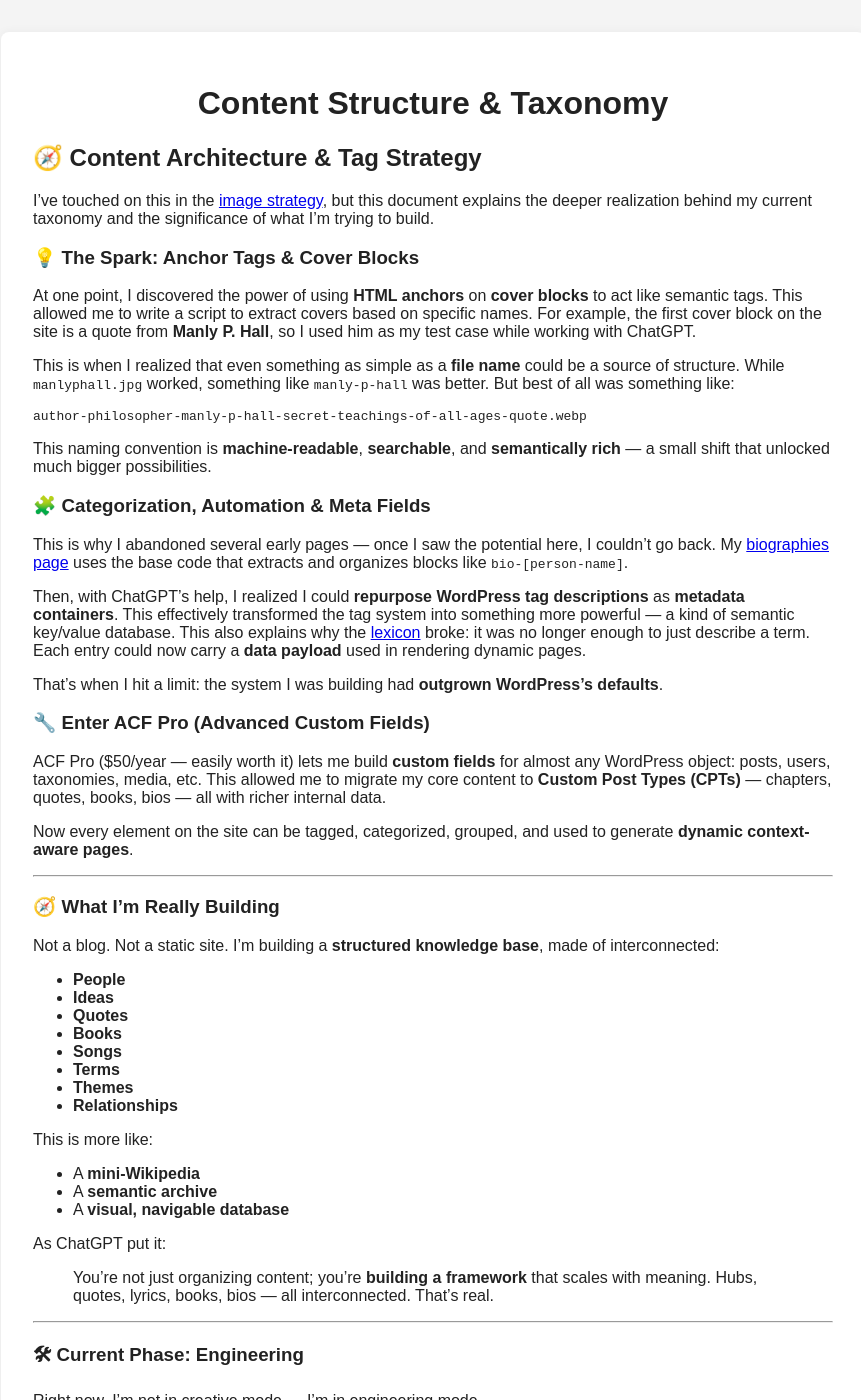
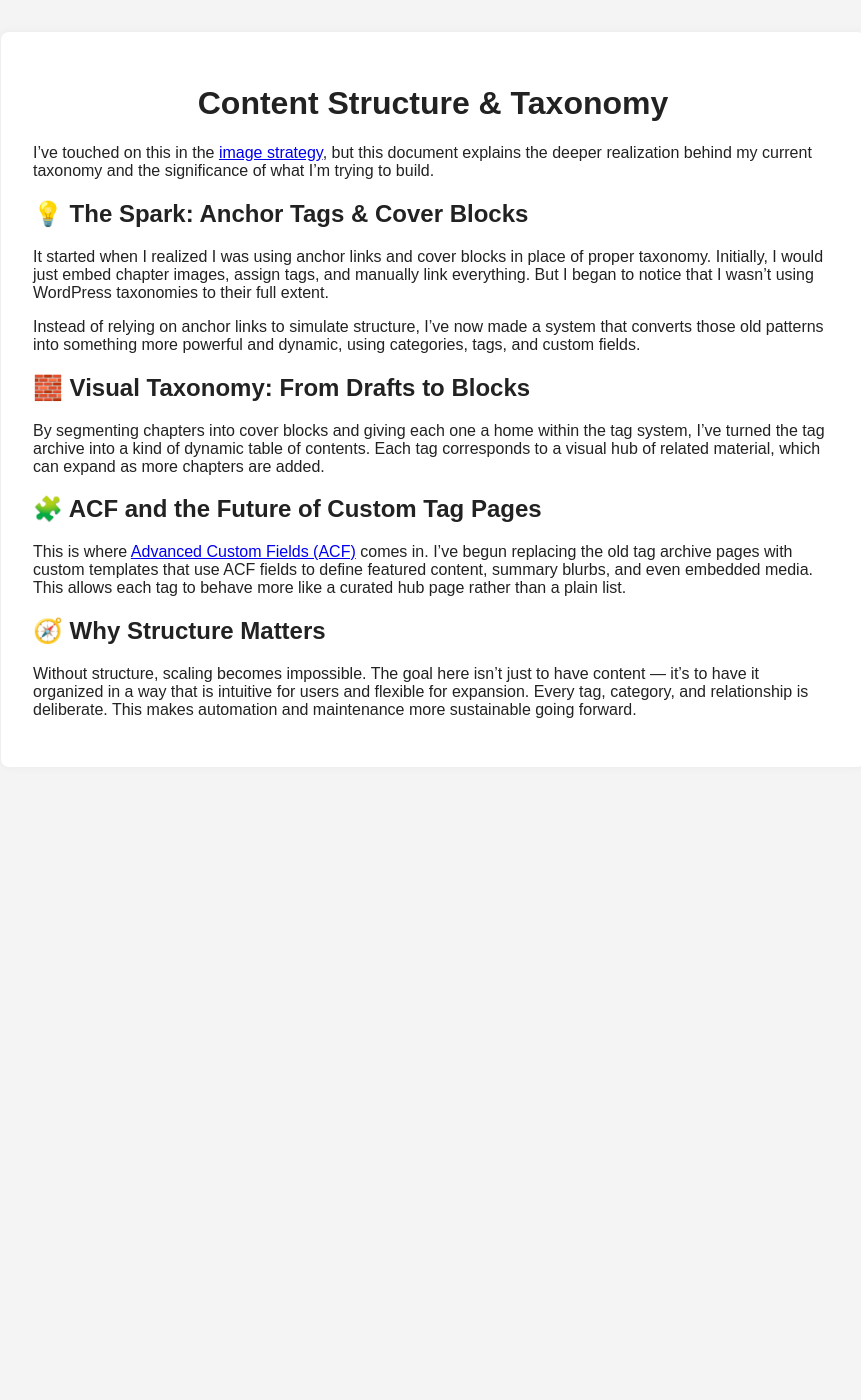
Before and after one commit to stationaryreality/Wordpress-Customization, a Jekyll site: the page built from docs/taxonomy.md, in a window 1280 px wide and 1400 px high. Shown: the whole window, without its empty margins (207-1068 px from the left). Built offline with Jekyll 4.4.1, drawn with Linux system fonts in a browser that asks for light colours; some of the changed text lies outside the part shown.

Commit message:
fixed taxonomy.md

````diff
--- a/docs/taxonomy.md
+++ b/docs/taxonomy.md
@@ -3,114 +3,22 @@ layout: default
 title: Content Structure & Taxonomy
 ---
 
-## 🧭 Content Architecture & Tag Strategy
-
 I’ve touched on this in the [image strategy](/image-strategy), but this document explains the deeper realization behind my current taxonomy and the significance of what I’m trying to build.
 
-### 💡 The Spark: Anchor Tags & Cover Blocks
+## 💡 The Spark: Anchor Tags & Cover Blocks
 
-At one point, I discovered the power of using **HTML anchors** on **cover blocks** to act like semantic tags. This allowed me to write a script to extract covers based on specific names. For example, the first cover block on the site is a quote from **Manly P. Hall**, so I used him as my test case while working with ChatGPT.
+It started when I realized I was using anchor links and cover blocks in place of proper taxonomy. Initially, I would just embed chapter images, assign tags, and manually link everything. But I began to notice that I wasn’t using WordPress taxonomies to their full extent.
 
-This is when I realized that even something as simple as a **file name** could be a source of structure. While `manlyphall.jpg` worked, something like `manly-p-hall` was better. But best of all was something like:
+Instead of relying on anchor links to simulate structure, I’ve now made a system that converts those old patterns into something more powerful and dynamic, using categories, tags, and custom fields.
 
-```
-author-philosopher-manly-p-hall-secret-teachings-of-all-ages-quote.webp
-```
+## 🧱 Visual Taxonomy: From Drafts to Blocks
 
-This naming convention is **machine-readable**, **searchable**, and **semantically rich** — a small shift that unlocked much bigger possibilities.
+By segmenting chapters into cover blocks and giving each one a home within the tag system, I’ve turned the tag archive into a kind of dynamic table of contents. Each tag corresponds to a visual hub of related material, which can expand as more chapters are added.
 
-### 🧩 Categorization, Automation & Meta Fields
+## 🧩 ACF and the Future of Custom Tag Pages
 
-This is why I abandoned several early pages — once I saw the potential here, I couldn’t go back. My [biographies page](/biographies) uses the base code that extracts and organizes blocks like `bio-[person-name]`.
+This is where [Advanced Custom Fields (ACF)](https://www.advancedcustomfields.com/) comes in. I’ve begun replacing the old tag archive pages with custom templates that use ACF fields to define featured content, summary blurbs, and even embedded media. This allows each tag to behave more like a curated hub page rather than a plain list.
 
-Then, with ChatGPT’s help, I realized I could **repurpose WordPress tag descriptions** as **metadata containers**. This effectively transformed the tag system into something more powerful — a kind of semantic key/value database. This also explains why the [lexicon](/lexicon) broke: it was no longer enough to just describe a term. Each entry could now carry a **data payload** used in rendering dynamic pages.
+## 🧭 Why Structure Matters
 
-That’s when I hit a limit: the system I was building had **outgrown WordPress’s defaults**.
-
-### 🔧 Enter ACF Pro (Advanced Custom Fields)
-
-ACF Pro (\$50/year — easily worth it) lets me build **custom fields** for almost any WordPress object: posts, users, taxonomies, media, etc. This allowed me to migrate my core content to **Custom Post Types (CPTs)** — chapters, quotes, books, bios — all with richer internal data.
-
-Now every element on the site can be tagged, categorized, grouped, and used to generate **dynamic context-aware pages**.
-
----
-
-### 🧭 What I'm Really Building
-
-Not a blog.
-Not a static site.
-I’m building a **structured knowledge base**, made of interconnected:
-
-* **People**
-* **Ideas**
-* **Quotes**
-* **Books**
-* **Songs**
-* **Terms**
-* **Themes**
-* **Relationships**
-
-This is more like:
-
-* A **mini-Wikipedia**
-* A **semantic archive**
-* A **visual, navigable database**
-
-As ChatGPT put it:
-
-> You're not just organizing content; you're **building a framework** that scales with meaning. Hubs, quotes, lyrics, books, bios — all interconnected. That’s real.
-
----
-
-### 🛠 Current Phase: Engineering
-
-Right now, I’m not in creative mode — I’m in engineering mode.
-
-There are nearly 30 unpublished posts in draft status, many of which are intended to become public drafts. I’m only beginning to add **book excerpts**, and I haven’t even scratched the surface of **content threading** or **knowledge gap mapping**.
-
-But I know this system is worth building now, because once it’s in place, the creative phase will scale effortlessly. I’ll be able to:
-
-* Auto-generate quote lists by philosopher
-* Link definitions to all mentions across the site
-* Pull references from books, lyrics, essays
-* Auto-build artist, thinker, or concept **hub pages**
-
----
-
-### 🔁 Dynamic Tags as Contextual Hubs
-
-Currently, clicking a tag shows all chapters tagged with that topic. But once this system is fully in place, **clicking a tag** like `manly-p-hall` will show:
-
-* His **wiki-style bio**
-* **Quotes** he’s cited in
-* **Books** he wrote or that mention him
-* **Relevant chapters**, essays, or themes
-
-And it doesn’t stop there. Tags like `neoplatonism` will pull:
-
-* A definition (via the philosophical dictionary CPT)
-* Quotes from any philosopher tagged with it
-* Books discussing it (even if not yet cited — they can be indexed anyway)
-* Related music lyrics or thematic connections
-
-Some tags will become **hub pages** — top-level aggregators that act like topic portals. Others will simply provide lightweight, dynamic context. Either way, the user can traverse ideas instead of just reading isolated posts.
-
----
-
-### 🌐 Extending the Model
-
-This system scales beyond philosophers and schools of thought:
-
-* Bands → group lyrics, genres, influences
-* Books → link to every referenced quote
-* Themes → interconnect music, essays, and visual symbols
-
-The taxonomy system, combined with ACF and CPTs, means every unit of content can function as both **node and metadata**.
-
----
-
-### 🙏 ChatGPT’s Role
-
-Without ChatGPT, I wouldn’t have conceptualized this system — at least not as quickly or cleanly. It helped me zoom out, see the architecture, and recognize that what I was building was **not just a site**, but a **framework for knowledge**.
-
----
+Without structure, scaling becomes impossible. The goal here isn’t just to have content — it’s to have it organized in a way that is intuitive for users and flexible for expansion. Every tag, category, and relationship is deliberate. This makes automation and maintenance more sustainable going forward.
````
